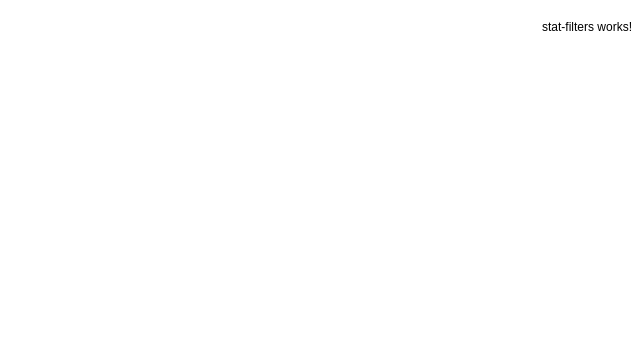
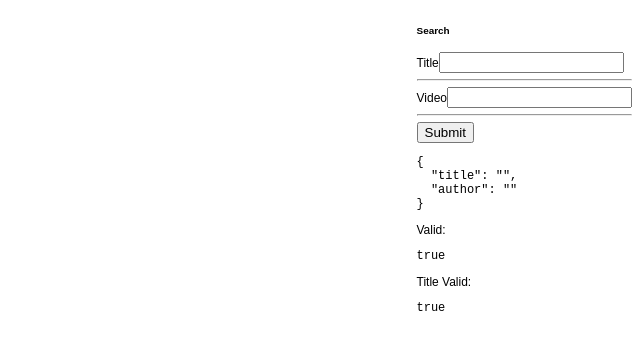
Before and after one commit to reyesrico/workshop-app, an Angular app: page /dashboard in a window 1280 px wide. Shown: the top 350 px of the page, without its empty margins (640-1280 px from the left). Built offline with nearby package versions, Linux system fonts and the light colour scheme; no server answers.

Commit message:
Complete Step 401

```diff
--- a/src/app/dashboard/dashboard.module.ts
+++ b/src/app/dashboard/dashboard.module.ts
@@ -1,5 +1,6 @@
 import { NgModule } from '@angular/core';
 import { CommonModule } from '@angular/common';
+import { ReactiveFormsModule } from '@angular/forms';
 
 import { VideoDashboardComponent } from './video-dashboard/video-dashboard.component';
 import { VideoListComponent } from './video-list/video-list.component';
@@ -22,6 +23,7 @@ const routes: Routes = [
   ],
   imports: [
     CommonModule,
+    ReactiveFormsModule,
     RouterModule.forChild(routes),
   ]
 })
--- a/src/app/dashboard/stat-filters/stat-filters.component.html
+++ b/src/app/dashboard/stat-filters/stat-filters.component.html
@@ -1,3 +1,17 @@
-<p>
-  stat-filters works!
-</p>
+<div>
+  <h5>Search</h5>
+
+  <form [formGroup]="search" (ngSumbit)="submit()">
+    <label for="title">Title</label>
+    <input id="title" formControlName="title">
+    <hr>
+    <label for="author">Video</label>
+    <input id="author" formControlName="author">
+    <hr>
+    <button [disabled]="!search.valid">Submit</button>
+  </form>
+
+  <pre>{{ search.value | json }}</pre>
+  Valid: <pre>{{ search.valid | json }}</pre>
+  Title Valid: <pre>{{search.get('title').valid }}</pre>
+</div>
--- a/src/app/dashboard/stat-filters/stat-filters.component.ts
+++ b/src/app/dashboard/stat-filters/stat-filters.component.ts
@@ -1,4 +1,5 @@
 import { Component, OnInit } from '@angular/core';
+import { FormBuilder, FormGroup, Validators } from '@angular/forms';
 
 @Component({
   selector: 'app-stat-filters',
@@ -6,10 +7,19 @@ import { Component, OnInit } from '@angular/core';
   styleUrls: ['./stat-filters.component.css']
 })
 export class StatFiltersComponent implements OnInit {
+  search: FormGroup;
 
-  constructor() { }
+  constructor(fb: FormBuilder) {
+    this.search = fb.group({
+      title: ['', Validators.minLength(3)],
+      author: ['', Validators.minLength(3)],
+    });
+   }
 
   ngOnInit() {
   }
 
+  submit() {
+    console.log(this.search.value);
+  }
 }
```
